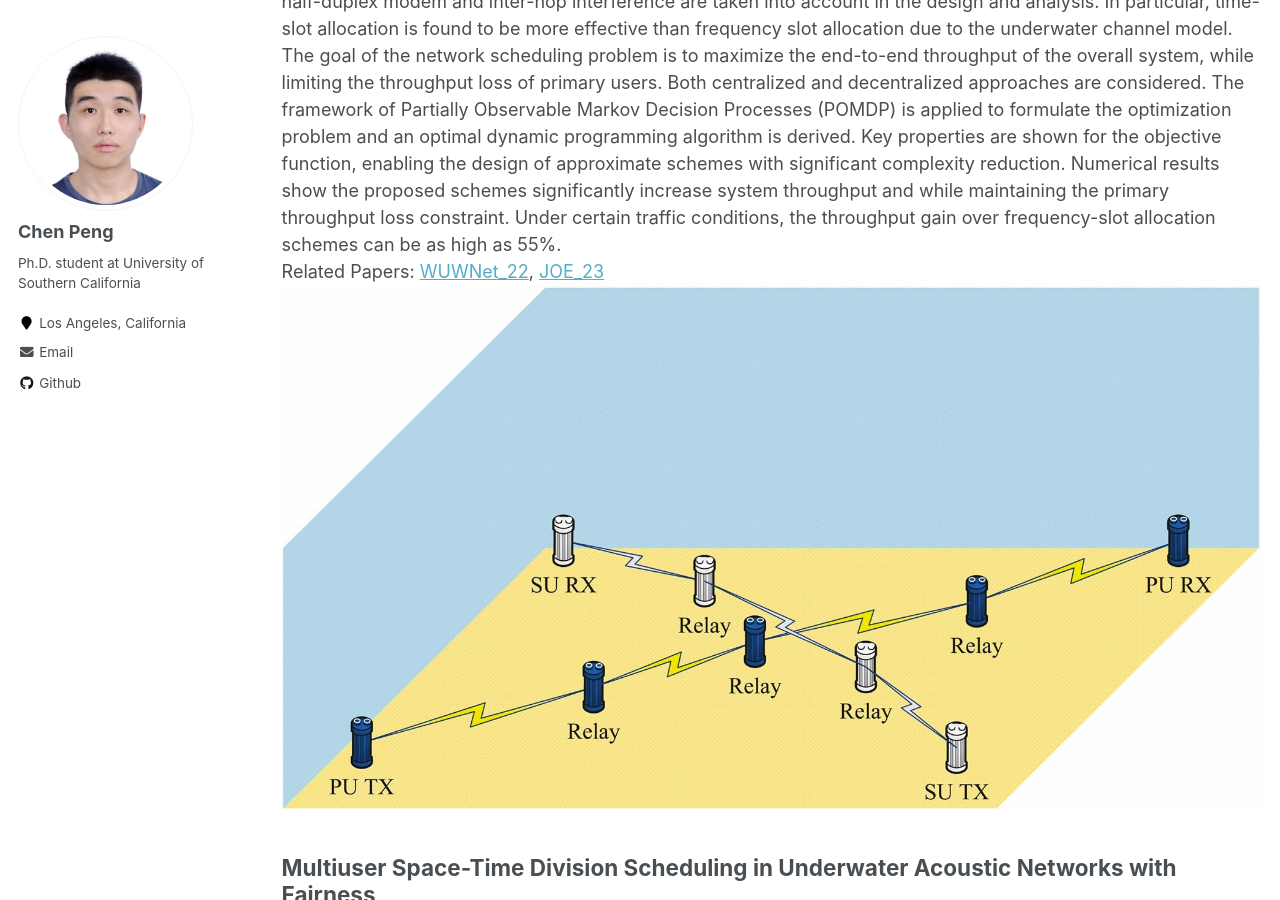
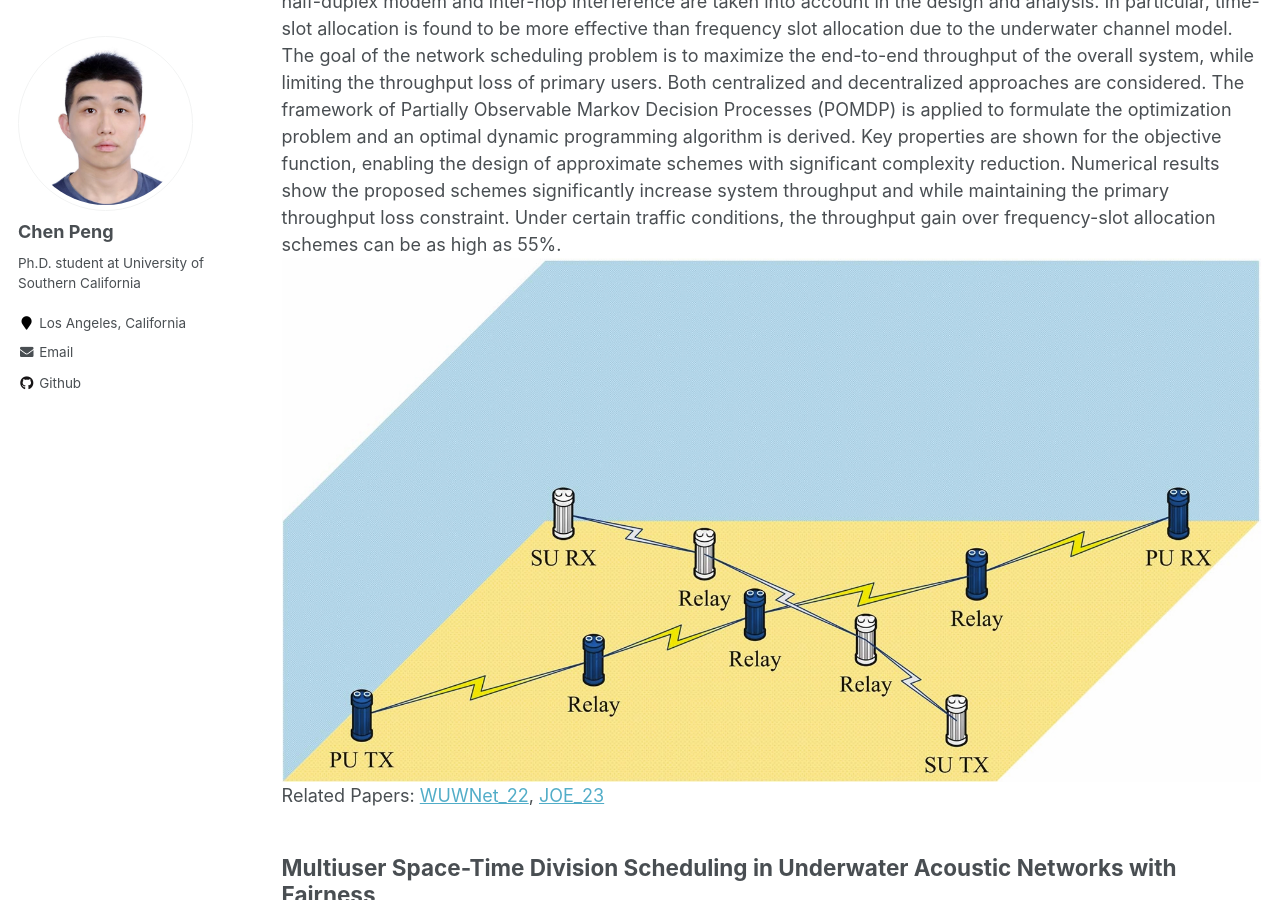
Before and after one commit to CalixPeng/CalixPeng.github.io, a Jekyll site: the page built from _pages/research.md, in a window 1280 px wide and 900 px high, scrolled down 375 px. Built offline with Jekyll 4.4.1, drawn with Linux system fonts in a browser that asks for light colours.

Commit message:
Update research.md

```diff
--- a/_pages/research.md
+++ b/_pages/research.md
@@ -13,15 +13,15 @@ redirect_from:
 
 ## Cognitive Scheduling for Multihop Underwater Acoustic Networks
 The major goal of this project is to investigate optimal scheduling for a cognitive multihop underwater acoustic network with a primary user interference constraint. The network consists of primary and secondary users, with multihop transmission adopted for both user types to provide reliable communications. Key characteristics of underwater acoustic channels, including large propagation delay, distance-and-frequency dependent attenuation, half-duplex modem and inter-hop interference are taken into account in the design and analysis. In particular, time-slot allocation is found to be more effective than frequency slot allocation due to the underwater channel model. The goal of the network scheduling problem is to maximize the end-to-end throughput of the overall system, while limiting the throughput loss of primary users. Both centralized and decentralized approaches are considered. The framework of Partially Observable Markov Decision Processes (POMDP) is applied to formulate the optimization problem and an optimal dynamic programming algorithm is derived. Key properties are shown for the objective function, enabling the design of approximate schemes with significant complexity reduction. Numerical results show the proposed schemes significantly increase system throughput and while maintaining the primary throughput loss constraint. Under certain traffic conditions, the throughput gain over frequency-slot allocation schemes can be as high as 55%.
+<img src="../images/CM_UAN.png" alt="A cognitive multi-hop underwater acoustic network with primary and secondary users." height="200"/>
 Related Papers: [WUWNet_22](https://dl.acm.org/doi/abs/10.1145/3567600.3568143), [JOE_23](https://ieeexplore.ieee.org/abstract/document/10403107)
-![Local Image](../images/CM_UAN.png "A cognitive multi-hop underwater acoustic network with primary and secondary users.")
 
 ## Multiuser Space-Time Division Scheduling in Underwater Acoustic Networks with Fairness
 In this project, we investigate space-time scheduling for multi-user networks under fairness considerations. Scheduling is formulated as a sequential decision-making problem under the Markov Decision Processes (MDP) framework. Although the initial focus of the work is underwater acoustic networks, the proposed strategies are also validated for terrestrial radio frequency networks. If environment exploration is expensive, planning is more efficient than online learning. A challenge of the proportional fairness is that the additive structure between current and future rewards does not hold. An approximate reward function that is additive is proposed, enabling dynamic programming. Computational complexity is addressed through sample-based approximations. Error accumulation and error bounds are analyzed to show that error decays with time. As mobility induces model-shifts, a novel re-planning scheme is proposed to optimize the timings of policy updates. Numerical results show that the proposed scheme significantly improves network capacity while maintaining a high level of fairness. Furthermore, the proposed approach yields average capacity and fairness gains as high as 37% and 27%, respectively, compared to current approaches.
+![Local Image](../images/UA_RF_Nets.png "Scheduling in space and time for underwater acoustic and terrestrial RF networks.")
 Related Papers: [Asilomar_23](https://ieeexplore.ieee.org/abstract/document/10476989), [TWC_24](https://ieeexplore.ieee.org/abstract/document/10648649)
-![Local Image](../images/UA_RF_Nets.png "Scheduling in space and time for underwater acoustic and terrestrial RF networks.")
 
 ## Low Complexity Causal Bandits with Asymmetric Graph Error Control ##
 This project considers the causal bandit problem, in which the objective is to select an optimal sequence of interventions on nodes in a causal graph. It is assumed that the graph is governed by linear structural equations; it is further assumed that both the causal topology and the distribution of interventions are unknown. By exploiting the causal relationships between the nodes whose signals contribute to the reward, interventions are optimized. First, based on the difference between the two types of graph identification errors (false positives and negatives), a causal graph learning method is proposed, which strongly reduces sample complexity relative to the prior art by learning sub-graphs. Under the assumption of Gaussian exogenous inputs and minimum-mean squared error weight estimation, a new uncertainty bound tailored to the causal bandit problem is derived. This uncertainty bound drives an upper confidence bound based intervention selection to optimize the reward. To cope with non-stationary bandits, a sub-graph change detection mechanism is proposed, with high sample efficiency. Numerical results compare the new methodology to existing schemes and show a substantial performance improvement in both stationary and non-stationary settings. Compared to existing approaches, the proposed scheme takes 67% fewer samples to learn the causal structure and achieves an average reward gain of 85%.
+![Local Image](../images/causal_graph.png "A causal graph with shaded sub-graphs and a reward node.")
 Related Papers: [ICASSP_24](https://ieeexplore.ieee.org/abstract/document/10445823)
-![Local Image](../images/causal_graph.png "A causal graph with shaded sub-graphs and a reward node.")
```
